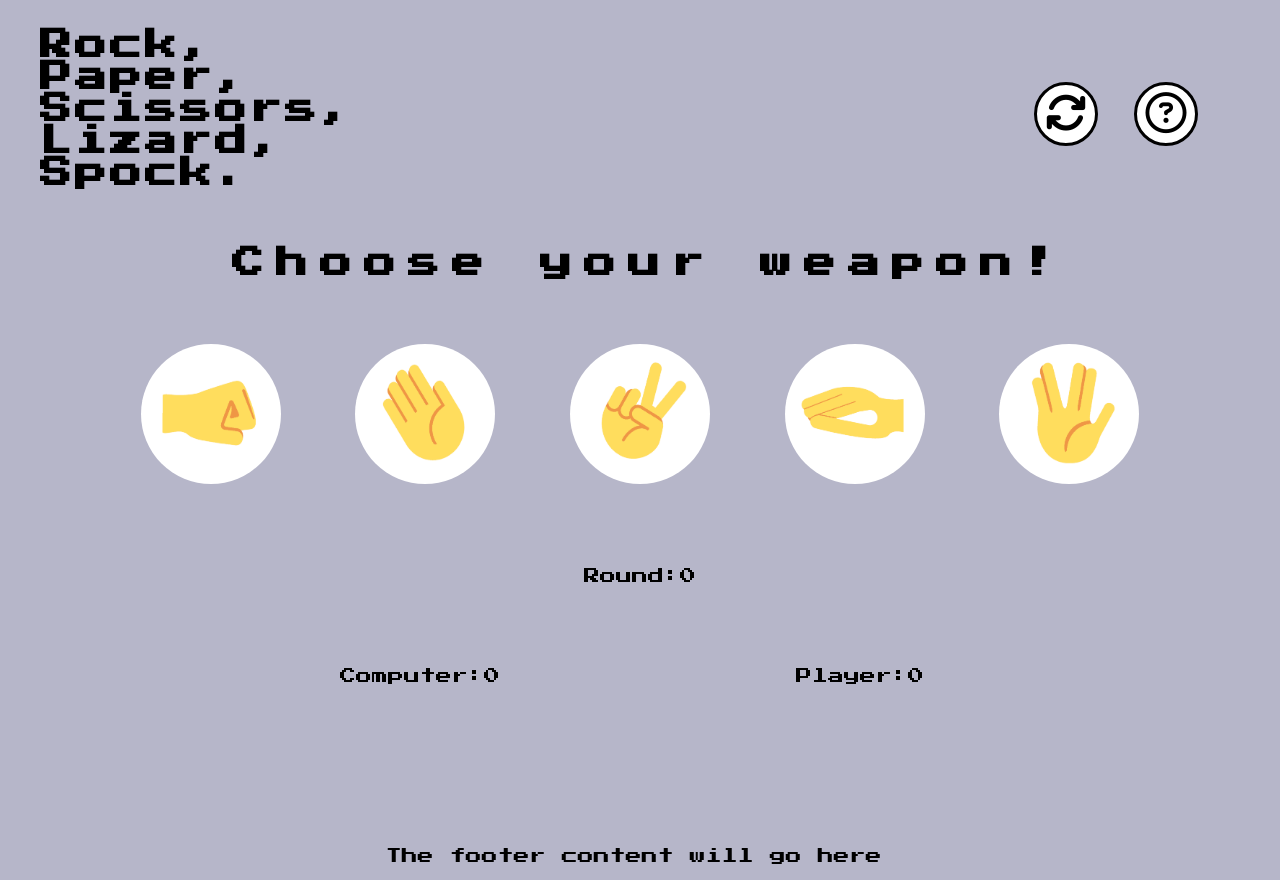
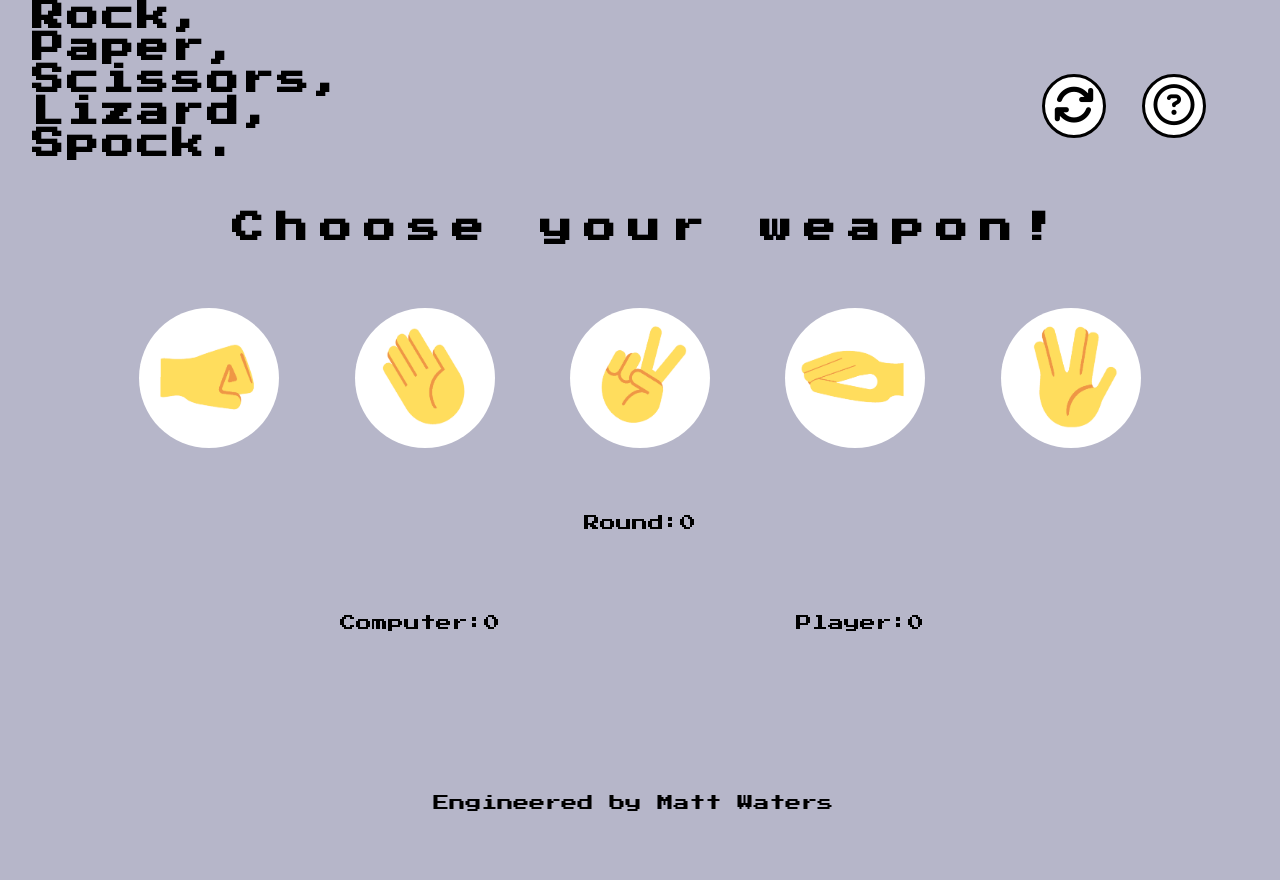
Before and after one commit to MattuW4/Javascript-Game-Project, a plain HTML site: page index.html in a window 1280 px wide. After the commit the page ends 811 px from the top, so only its background shows below. Drawn offline with Linux system fonts and the light colour scheme.

Commit message:
Add aria label to buttons for accessibility purposes. Add media link to footer and style with Css

```diff
--- a/assets/css/style.css
+++ b/assets/css/style.css
@@ -20,6 +20,12 @@ body {
 
 /* Structural CSS */
 
+* {
+    margin: 0;
+    padding: 0;
+    border: none;
+}
+
 /* Banner, option buttons and title*/
 .game-info-banner {
     display: flex;
@@ -40,6 +46,7 @@ body {
     border-width: 3px;
     border-style: solid;
     font-size: 41px;
+    cursor: pointer;
 }
 
 .game-refresh-button {
@@ -51,6 +58,7 @@ body {
     border-width: 3px;
     border-style: solid;
     font-size: 41px;
+    cursor: pointer;
 }
 
 .game-refresh-button:hover {
@@ -134,6 +142,21 @@ footer {
 
 }
 
+.footer-media-link {
+    cursor: pointer;
+    text-decoration: none;
+    color: inherit;
+}
+
+.footer-media-link:hover {
+
+    border-bottom: 5px black solid;
+    transform: scale(1.3);
+    transition: 0.5s;
+
+    color: white;
+}
+
 /* Media Queries */
 
 @media screen and (max-width: 725px) {
--- a/index.html
+++ b/index.html
@@ -35,8 +35,10 @@
             Spock.
         </h1>
         <div class="game-options-container">
-            <button class="game-refresh-button"><i class="fa-solid fa-arrows-rotate"></i></button>
-            <button class="help-menu-button"><i class="fa-regular fa-circle-question"></i></button>
+            <button aria-label="Refresh button" class="game-refresh-button"><i
+                    class="fa-solid fa-arrows-rotate"></i></button>
+            <button aria-label="Help menu button" class="help-menu-button"><i
+                    class="fa-regular fa-circle-question"></i></button>
         </div>
     </header>
 
@@ -46,16 +48,16 @@
         <div class="game-outer-container">
             <h2 class="weapon-choice-instruction">Choose your weapon!</h2>
             <div class="player-weapon-container">
-                <button class="player-weapon-choice-button"><img class="hands-image" src="assets/images/Rock.png"
-                        alt="Image of hand in shape of rock"></button>
-                <button class="player-weapon-choice-button"><img class="hands-image" src="assets/images/Paper.png"
-                        alt="Image of hand in shape of paper"></button>
-                <button class="player-weapon-choice-button"><img class="hands-image" src="assets/images/Scissors.png"
-                        alt="Image of hand in shape of scissors"></button>
-                <button class="player-weapon-choice-button"><img class="hands-image" src="assets/images/Lizard.png"
-                        alt="Image of hand in shape of lizard"></button>
-                <button class="player-weapon-choice-button"><img class="hands-image" src="assets/images/Spock.png"
-                        alt="Image of spock hand shape"></button>
+                <button aria-label="Rock" class="player-weapon-choice-button"><img class="hands-image"
+                        src="assets/images/Rock.png" alt="Image of hand in shape of rock"></button>
+                <button aria-label="Paper" class="player-weapon-choice-button"><img class="hands-image"
+                        src="assets/images/Paper.png" alt="Image of hand in shape of paper"></button>
+                <button aria-label="Scissors" class="player-weapon-choice-button"><img class="hands-image"
+                        src="assets/images/Scissors.png" alt="Image of hand in shape of scissors"></button>
+                <button aria-label="Lizard" class="player-weapon-choice-button"><img class="hands-image"
+                        src="assets/images/Lizard.png" alt="Image of hand in shape of lizard"></button>
+                <button aria-label="Spock" class="player-weapon-choice-button"><img class="hands-image"
+                        src="assets/images/Spock.png" alt="Image of spock hand shape"></button>
             </div>
         </div>
         <div class="overall-results">
@@ -73,7 +75,8 @@
 
     <!-- Footer -->
     <footer>
-        <p>The footer content will go here</p>
+        <p>Engineered by <a class="footer-media-link" href="https://github.com/MattuW4" target="_blank" rel="noopener"
+                aria-label="Link to my GitHub page with other projects">Matt Waters</a></p>
     </footer>
 
     <script src="assets/js/script.js"></script>
```
